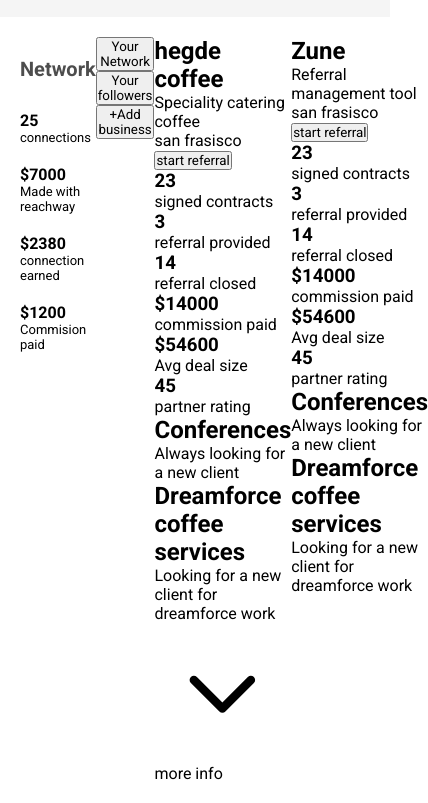
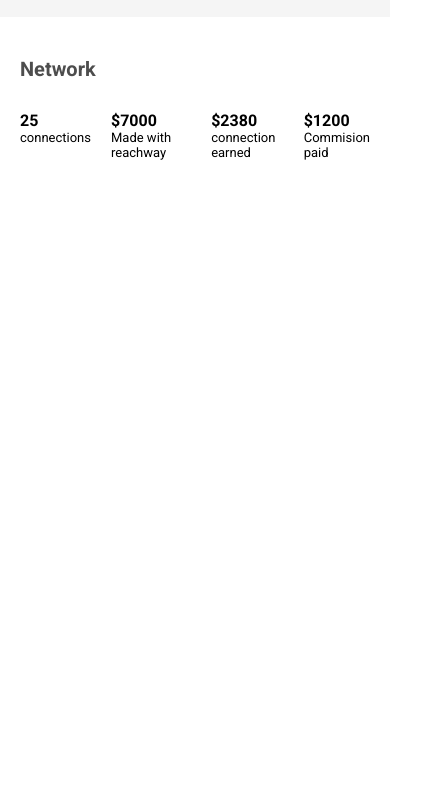
Before and after one commit to marytechme/preferral-app, a website: page index.html in a window 390 px wide. Shown: the part 87-890 px from the top of the page, 428 px wide, since content can reach past the window. After the commit the page ends 844 px from the top, so only its background shows below. Drawn offline with Linux system fonts and the light colour scheme.

Commit message:
added section 2

```diff
--- a/Components/_section1.scss
+++ b/Components/_section1.scss
@@ -95,12 +95,15 @@
 
 @media screen and (max-width: 500px) {
     .left-network-list{
-
         h1{
             color: rgb(77, 77, 77);
             font-size: 20px;
             padding: 20px 0;
         }
+       .left1-4{
+        display: flex;
+        gap: 20px;
+       }
 
     }
 }
--- a/index.html
+++ b/index.html
@@ -26,6 +26,7 @@
     <main>
         <section class="left-network-list">
             <h1>Network</h1>
+            <div class="left1-4">
                 <div class="left1">
                     <h3>25</h3>
                     <p>connections</p>
@@ -42,13 +43,15 @@
                     <h3>$1200</h3>
                     <p>Commision paid</p>
                 </div>
+            </div>
+
         </section>
-        <section class="row-buttons">
+        <section class="row-buttons" hidden>
             <button>Your Network</button>
             <button>Your followers</button>
             <button>+Add business</button>
         </section>
-        <section class="hegde-coffee-section">
+        <section class="hegde-coffee-section" hidden>
             <div class="hegde-coffee-row1">
                 <h2>hegde coffee</h2>
                 <p>Speciality catering coffee</p>
@@ -81,7 +84,7 @@
             <svg viewBox="0 0 24 24" fill="none" xmlns="http://www.w3.org/2000/svg"><g id="SVGRepo_bgCarrier" stroke-width="0"></g><g id="SVGRepo_tracerCarrier" stroke-linecap="round" stroke-linejoin="round"></g><g id="SVGRepo_iconCarrier"> <path d="M7 10L12 15L17 10" stroke="#000000" stroke-width="1.5" stroke-linecap="round" stroke-linejoin="round"></path> </g></svg>
             <p>more info</p>
         </section>
-        <section class="zune-section">
+        <section class="zune-section" hidden>
             <div class="zune">
                     <h2>Zune</h2>
                     <p>Referral management tool</p>
```
Also changed, not shown: styles/index.css, 1 other file. Lines whose indentation alone changed are shown as unchanged.
